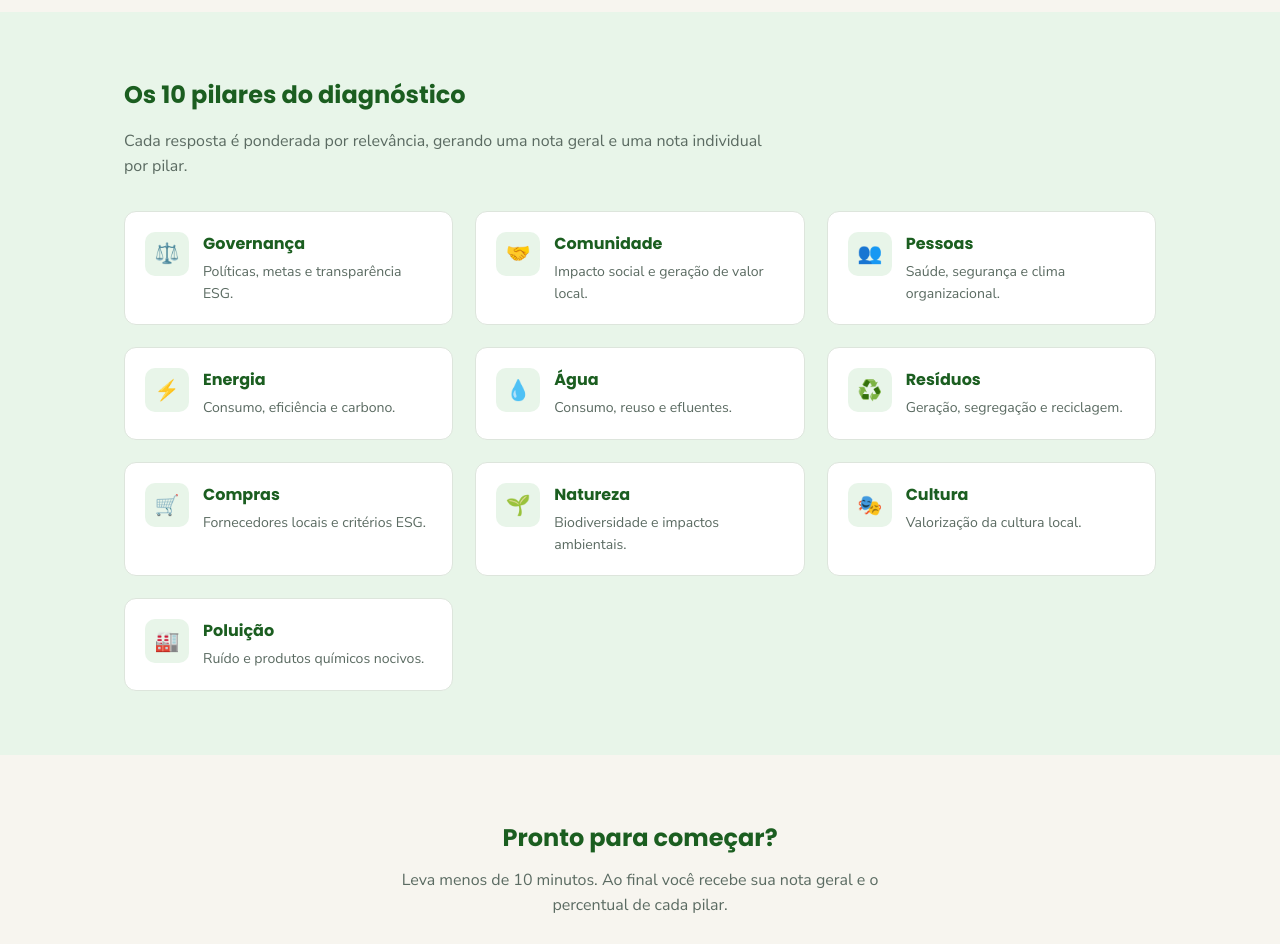
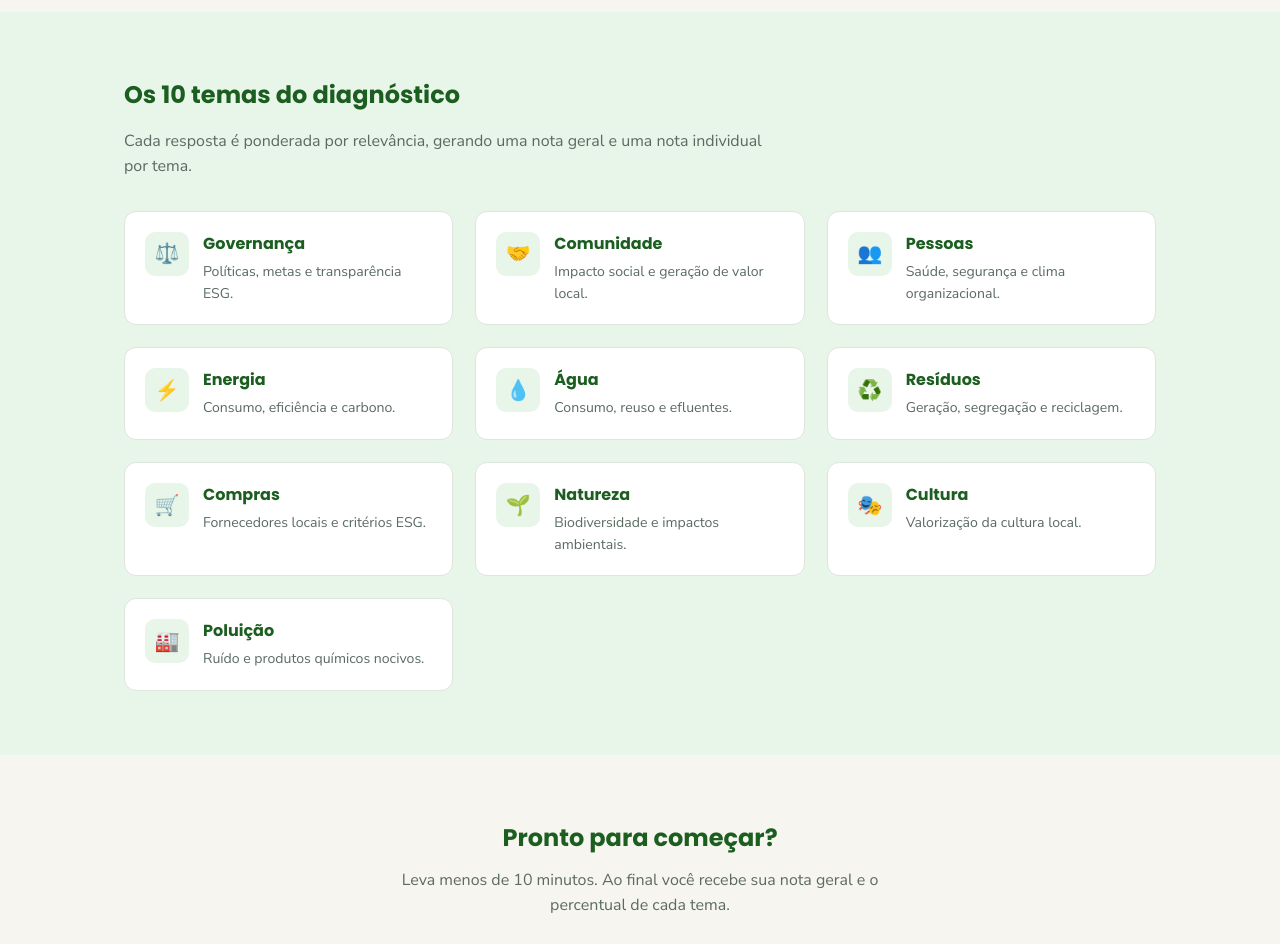
Before and after one commit to cassioregis-dev/ESG, a website: page public/index.html in a window 1280 px wide. Shown: the part 900-1844 px from the top of the page. Drawn offline with Linux system fonts and the light colour scheme.

Commit message:
Update index.html

```diff
--- a/public/index.html
+++ b/public/index.html
@@ -50,8 +50,8 @@
 
 <section class="section" id="pilares" style="background:var(--verde-suave);">
   <div class="container">
-    <h2>Os 10 pilares do diagnóstico</h2>
-    <p style="color:var(--texto-suave); max-width:640px; margin-bottom:32px;">Cada resposta é ponderada por relevância, gerando uma nota geral e uma nota individual por pilar.</p>
+    <h2>Os 10 temas do diagnóstico</h2>
+    <p style="color:var(--texto-suave); max-width:640px; margin-bottom:32px;">Cada resposta é ponderada por relevância, gerando uma nota geral e uma nota individual por tema.</p>
     <div class="grid-3" id="pilares-grid"></div>
   </div>
 </section>
@@ -59,7 +59,7 @@
 <section class="section">
   <div class="container" style="text-align:center;">
     <h2>Pronto para começar?</h2>
-    <p style="color:var(--texto-suave); max-width:520px; margin:0 auto 28px;">Leva menos de 10 minutos. Ao final você recebe sua nota geral e o percentual de cada pilar.</p>
+    <p style="color:var(--texto-suave); max-width:520px; margin:0 auto 28px;">Leva menos de 10 minutos. Ao final você recebe sua nota geral e o percentual de cada tema.</p>
     <a href="lead.html" class="btn btn-primary">Iniciar meu diagnóstico gratuito →</a>
   </div>
 </section>
```
